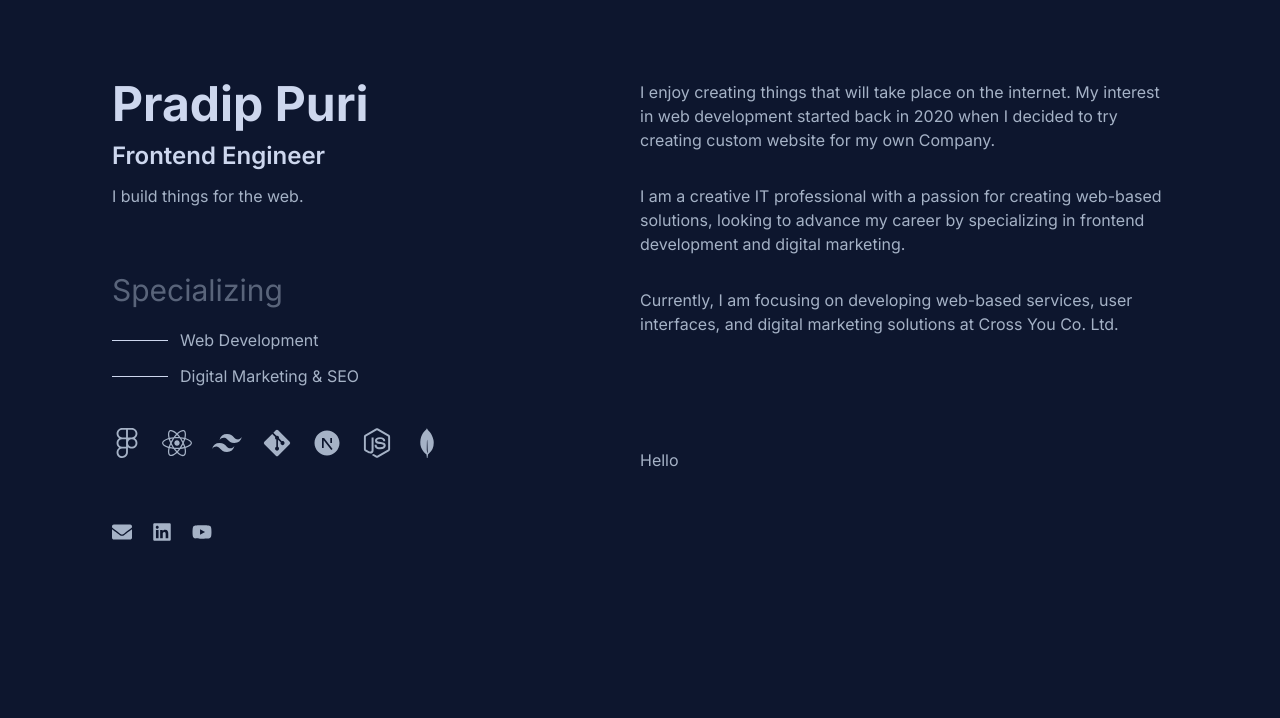
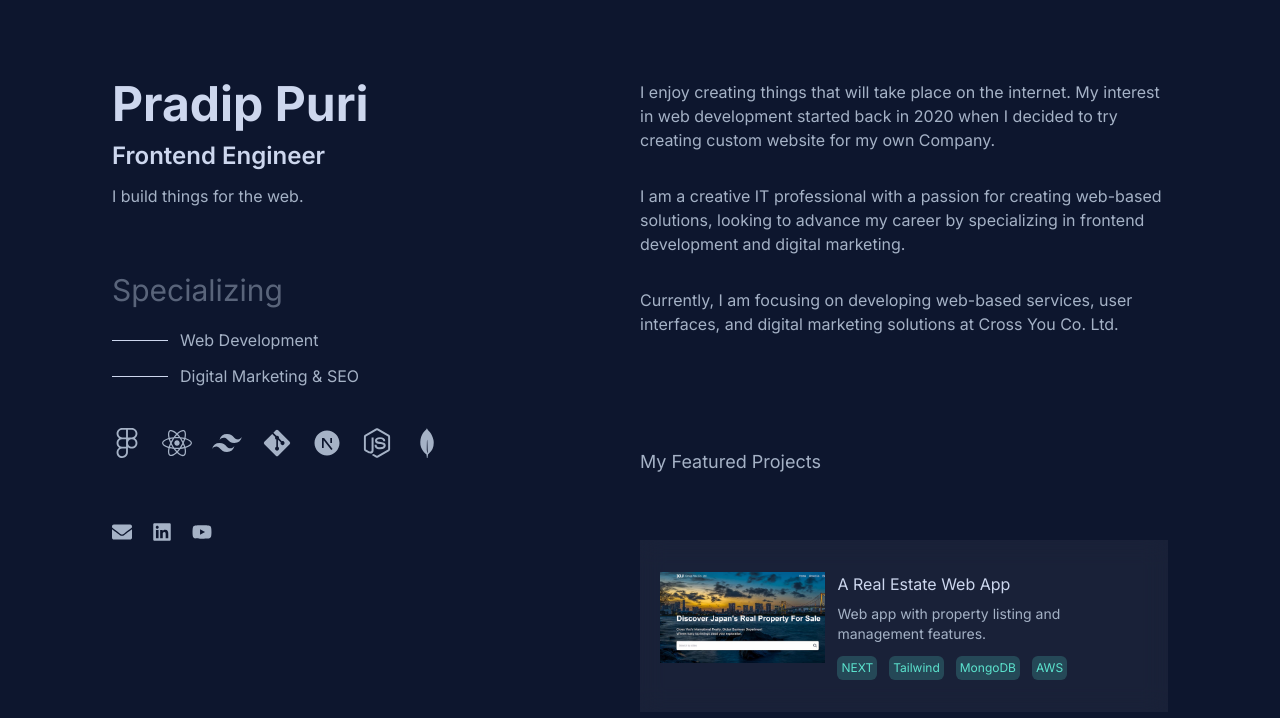
Before and after one commit to purip586/portfolio, a Next.js app: page / in a window 1280 px wide. Shown: the top 718 px of the page. Built offline with nearby package versions, Linux system fonts and the light colour scheme.

Commit message:
project section added

```diff
--- a/app/page.js
+++ b/app/page.js
@@ -8,7 +8,7 @@ export default function Home() {
         <div className="w-full md:w-1/2 md:fixed md:top-20">
           <HeroOne />
         </div>
-        <div className="w-full md:w-1/2 md:ml-[50%] h-screen overflow-y-auto">
+        <div className="w-full md:w-1/2 md:ml-[50%] h-screen">
           <HeroTwo />
           <Projects />
         </div>
--- a/components/Projects.jsx
+++ b/components/Projects.jsx
@@ -1,7 +1,41 @@
+import Image from "next/image";
+
 const Projects = () => {
   return (
-    <div className="pt-28">Hello</div>
-  )
-}
+    <div className="pt-28">
+      <h2 className="text-lg">My Featured Projects</h2>
+      <div className="relative px-5 py-8 mt-16 flex flex-col md:flex-row gap-3 cursor-pointer transition-transform hover:scale-105 duration-300 transform bg-opacity-5 backdrop-blur-md bg-white">
+        <div>
+          <Image
+            src="/crossyou.jpg"
+            width={200}
+            height={100}
+            alt="CrossYou Real Estate Web App"
+          />
+        </div>
+        <div>
+          <p className="text-[#cdd7ee]">A Real Estate Web App</p>
+          <p className="pt-2 text-sm">
+            Web app with property listing and management features.
+          </p>
+          <div className="flex gap-3 pt-3 text-xs">
+            <span className="bg-[#5ce4cf] bg-opacity-20 text-[#5ce4cf] p-1 rounded-md">
+              NEXT
+            </span>
+            <span className="bg-[#5ce4cf] bg-opacity-20 text-[#5ce4cf] p-1 rounded-md">
+              Tailwind
+            </span>
+            <span className="bg-[#5ce4cf] bg-opacity-20 text-[#5ce4cf] p-1 rounded-md">
+              MongoDB
+            </span>
+            <span className="bg-[#5ce4cf] bg-opacity-20 text-[#5ce4cf] p-1 rounded-md">
+              AWS
+            </span>
+          </div>
+        </div>
+      </div>
+    </div>
+  );
+};
 
 export default Projects;
```
Also changed, not shown: public/crossyou.jpg (added).
